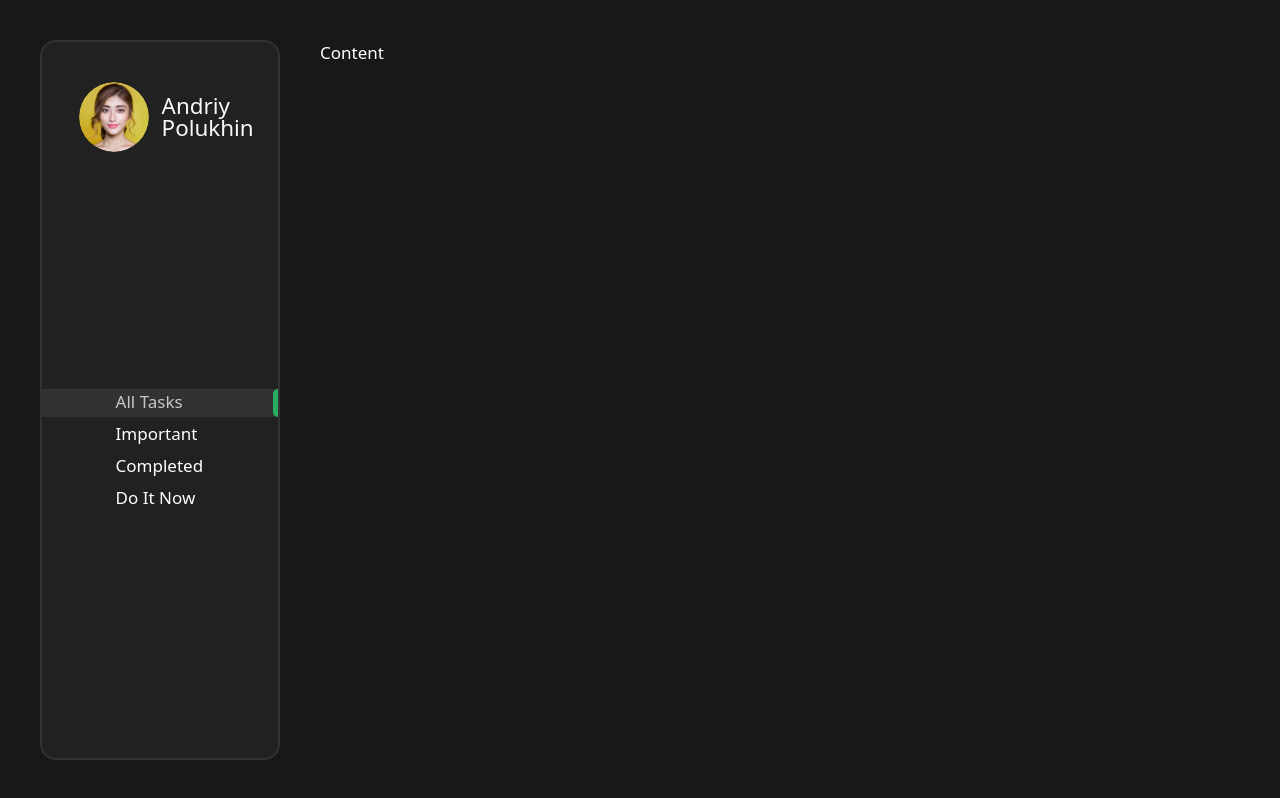
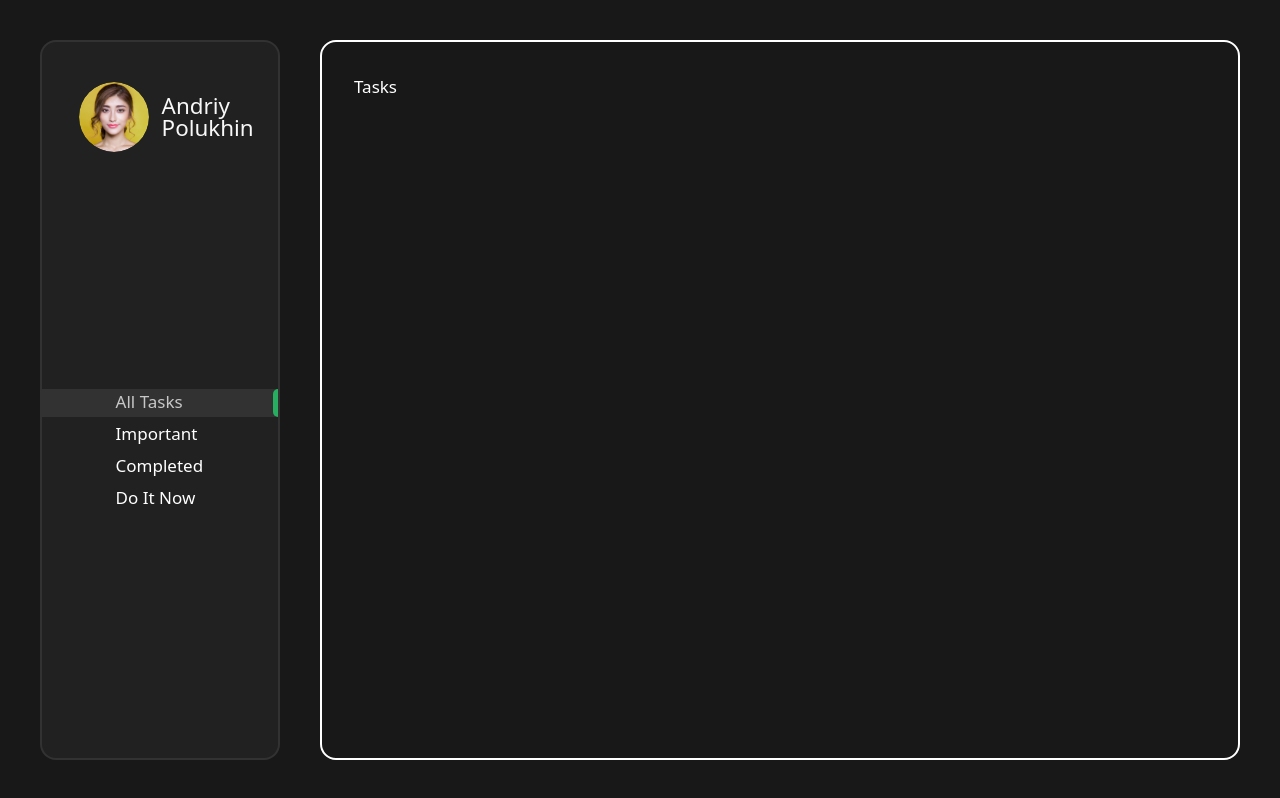
Before and after one commit to AndriyPolukhin/board_manager, a Next.js app: page / in a window 1280 px wide. Built offline with nearby package versions, Linux system fonts and the light colour scheme.

Commit message:
Added basic Tasks component

```diff
--- /dev/null
+++ b/app/components/Tasks/Tasks.tsx
@@ -0,0 +1,26 @@
+'use client'
+import { useGlobalState } from '@/app/context/globalProvider'
+import React from 'react'
+import styled from 'styled-components'
+
+const Tasks = () => {
+	const { themes } = useGlobalState()
+	return <TaskStyled theme={themes}>Tasks</TaskStyled>
+}
+
+const TaskStyled = styled.main`
+	position: relative;
+	height: 100%;
+	width: 100%;
+	padding: 2rem;
+	background-color: ${(props) => props.theme.colorBg2};
+	border: 2px solid ${(props) => props.theme.borderColor2};
+	border-radius: 1rem;
+	overflow-y: auto;
+
+	&::-webkit-scrollbar {
+		width: 0.5rem;
+	}
+`
+
+export default Tasks
--- a/app/page.tsx
+++ b/app/page.tsx
@@ -1,5 +1,6 @@
 import Image from 'next/image'
+import Tasks from './components/Tasks/Tasks'
 
 export default function Home() {
-	return <main>Content</main>
+	return <Tasks />
 }
```
